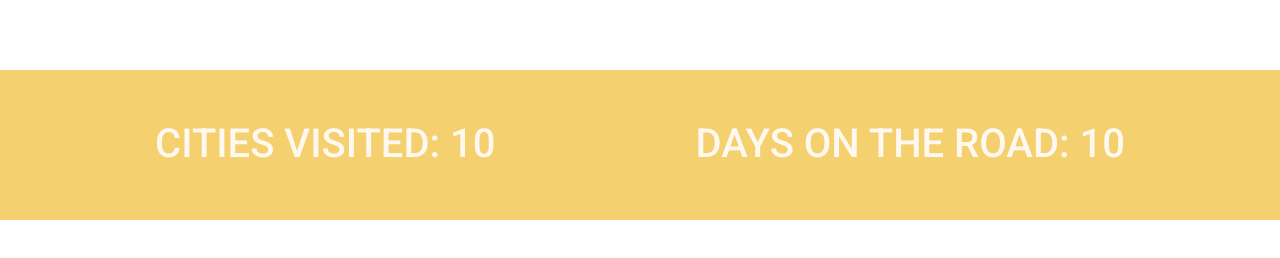
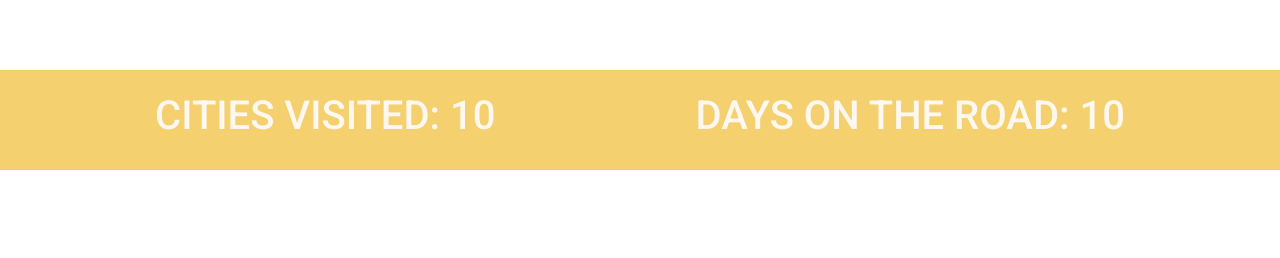
Before and after one commit to anlsim/Travel_Web, a React (Create React App) app in the folder travel_website/: page / in a window 1280 px wide. Shown: the part 532-790 px from the top of the page. Built offline with nearby package versions, Linux system fonts and the light colour scheme.

Commit message:
Fixing Counter Bar Styles

```diff
--- a/travel_website/src/components/CounterBar/CounterBar.scss
+++ b/travel_website/src/components/CounterBar/CounterBar.scss
@@ -1,16 +1,14 @@
 @import '../../styles/colors.scss';
+.Bar{
+    background-color: $Yellow-crayola;
+    display: flex;
+    justify-content: center;
+    align-items: center;
+    height: 100px;
+}
 
-.Bar{
-    padding-top: 50px;
-    background-color: $Yellow-crayola;
-    height: 150px;
-    text-align: center;
-    width: 100%;
-
-}
 h1{
     text-transform: uppercase;
     padding: 0 100px 0 100px;
-    display: inline;
     color: $Floral-white;
 }
--- a/travel_website/src/pages/HomePage/HomePage.scss
+++ b/travel_website/src/pages/HomePage/HomePage.scss
@@ -1,9 +1,6 @@
 @import '../../styles/colors.scss';
 
-// .homeDiv{
-//     margin: 15px 0 0 15px;
 
-// }
 .rowHome{
     margin: 50px 15px 15px 50px;
 }
```
Also changed, not shown: 1 other file (tests, documents, lock files or other folders).
